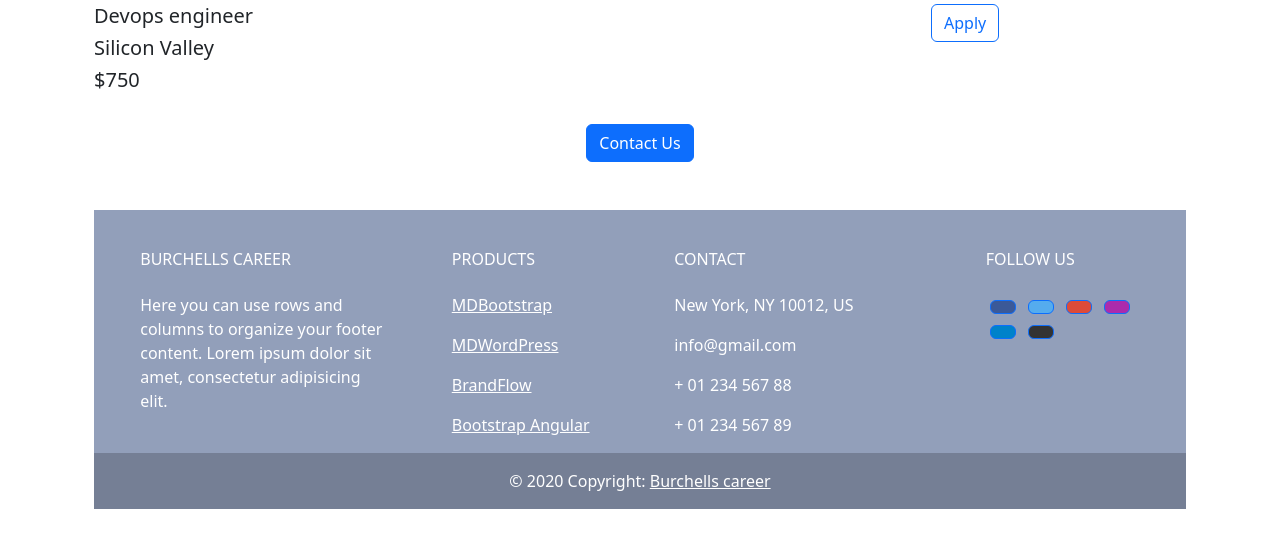
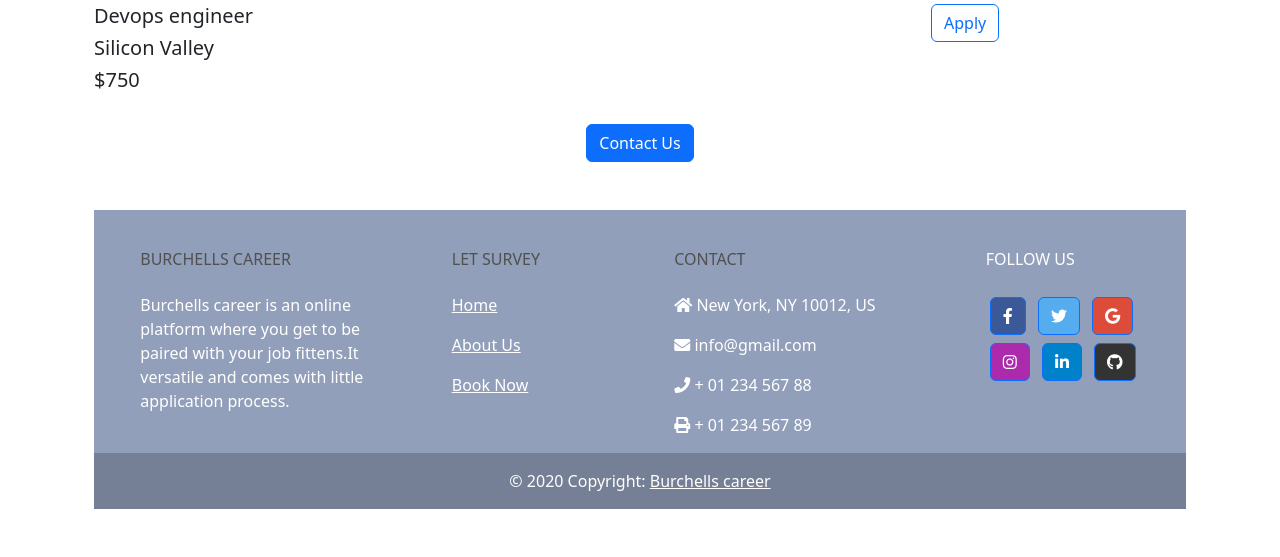
Before and after one commit to factorgh/careerapp-website-v2, a Flask app: page / in a window 1280 px wide. Shown: the part 1423-1980 px from the top of the page. Run offline with Flask 3, Linux system fonts and the light colour scheme.

Commit message:
some changes

```diff
--- a/templates/footer.html
+++ b/templates/footer.html
@@ -13,13 +13,11 @@
           <div class="row">
             <!-- Grid column -->
             <div class="col-md-3 col-lg-3 col-xl-3 mx-auto mt-3">
-              <h6 class="text-uppercase mb-4 font-weight-bold">
+              <h6 class="text-uppercase mb-4 font-weight-bold" style="color:rgb(80,80,80)">
                 Burchells Career
               </h6>
               <p>
-                Here you can use rows and columns to organize your footer
-                content. Lorem ipsum dolor sit amet, consectetur adipisicing
-                elit.
+                Burchells career is an online platform where you get to be paired with your job fittens.It versatile and comes with little application process.
               </p>
             </div>
             <!-- Grid column -->
@@ -28,18 +26,15 @@
 
             <!-- Grid column -->
             <div class="col-md-2 col-lg-2 col-xl-2 mx-auto mt-3">
-              <h6 class="text-uppercase mb-4 font-weight-bold">Products</h6>
+              <h6 class="text-uppercase mb-4 font-weight-bold" style="color:rgb(80,80,80)">Let survey</h6>
               <p>
-                <a class="text-white">MDBootstrap</a>
+                <a href="#" class="text-white">Home</a>
               </p>
               <p>
-                <a class="text-white">MDWordPress</a>
+                <a href="#" class="text-white">About Us</a>
               </p>
               <p>
-                <a class="text-white">BrandFlow</a>
-              </p>
-              <p>
-                <a class="text-white">Bootstrap Angular</a>
+                <a  href="#"class="text-white">Book Now</a>
               </p>
             </div>
             <!-- Grid column -->
@@ -51,7 +46,7 @@
 
             <!-- Grid column -->
             <div class="col-md-4 col-lg-3 col-xl-3 mx-auto mt-3">
-              <h6 class="text-uppercase mb-4 font-weight-bold">Contact</h6>
+              <h6 class="text-uppercase mb-4 font-weight-bold" style="color:rgb(80,80,80)">Contact</h6>
               <p><i class="fas fa-home mr-3"></i> New York, NY 10012, US</p>
               <p><i class="fas fa-envelope mr-3"></i> info@gmail.com</p>
               <p><i class="fas fa-phone mr-3"></i> + 01 234 567 88</p>
--- a/templates/home.html
+++ b/templates/home.html
@@ -3,6 +3,7 @@
     <head>
         <title>{{company_name}} Career</title>
     <link href="https://cdn.jsdelivr.net/npm/bootstrap@5.3.0/dist/css/bootstrap.min.css" rel="stylesheet" integrity="sha384-9ndCyUaIbzAi2FUVXJi0CjmCapSmO7SnpJef0486qhLnuZ2cdeRhO02iuK6FUUVM" crossorigin="anonymous">
+    <link rel="stylesheet" href="https://use.fontawesome.com/releases/v5.15.4/css/all.css" integrity="sha384-DyZ88mC6Up2uqS4h/KRgHuoeGwBcD4Ng9SiP4dIRy0EXTlnuz47vAwmeGwVChigm" crossorigin="anonymous"/>
     </head>
     <body>
         {% include 'nav.html' %}
```
